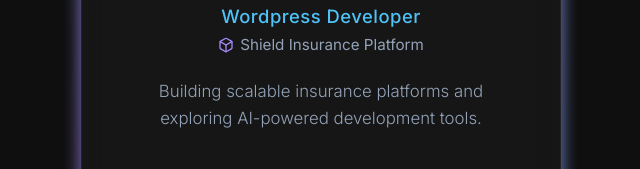
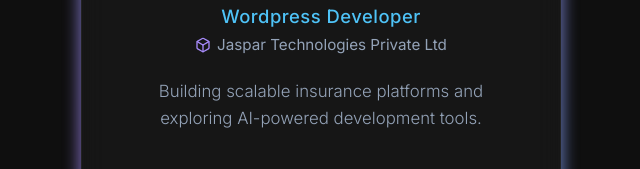
Before and after one commit to bhavana1818/my-demo-site, a plain HTML site: page index.html in a window 1280 px wide. Shown: the part 288-457 px from the top of the page, 319-959 px from the left. Drawn offline with Linux system fonts and the light colour scheme.

Commit message:
Change company name to Jaspar Technologies Private Ltd

```diff
--- a/index.html
+++ b/index.html
@@ -32,7 +32,7 @@
                         <polyline points="3.27 6.96 12 12.01 20.73 6.96"></polyline>
                         <line x1="12" y1="22.08" x2="12" y2="12"></line>
                     </svg>
-                    Shield Insurance Platform
+                    Jaspar Technologies Private Ltd
                 </div>
 
                 <p class="bio">Building scalable insurance platforms and exploring AI-powered development tools.</p>
```
